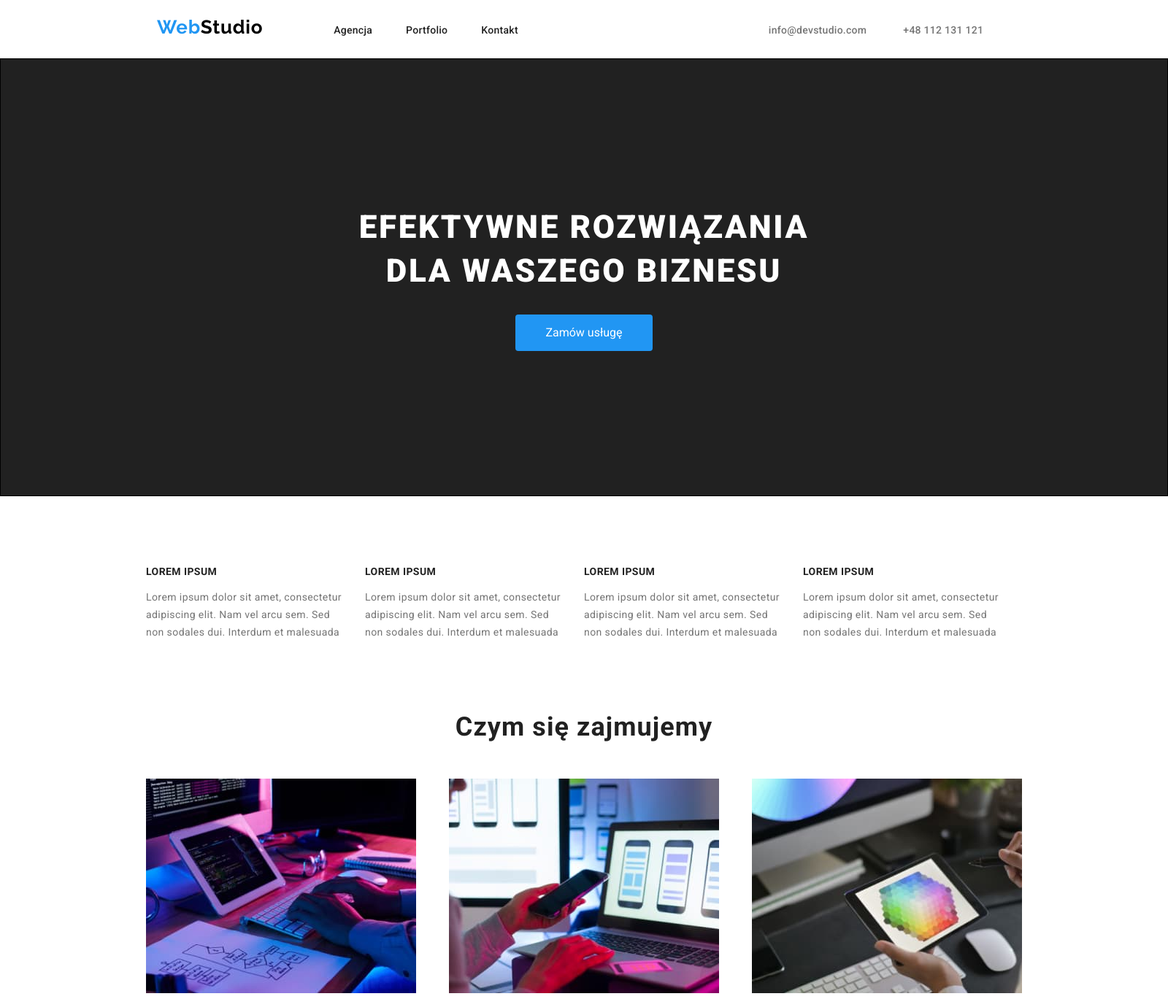
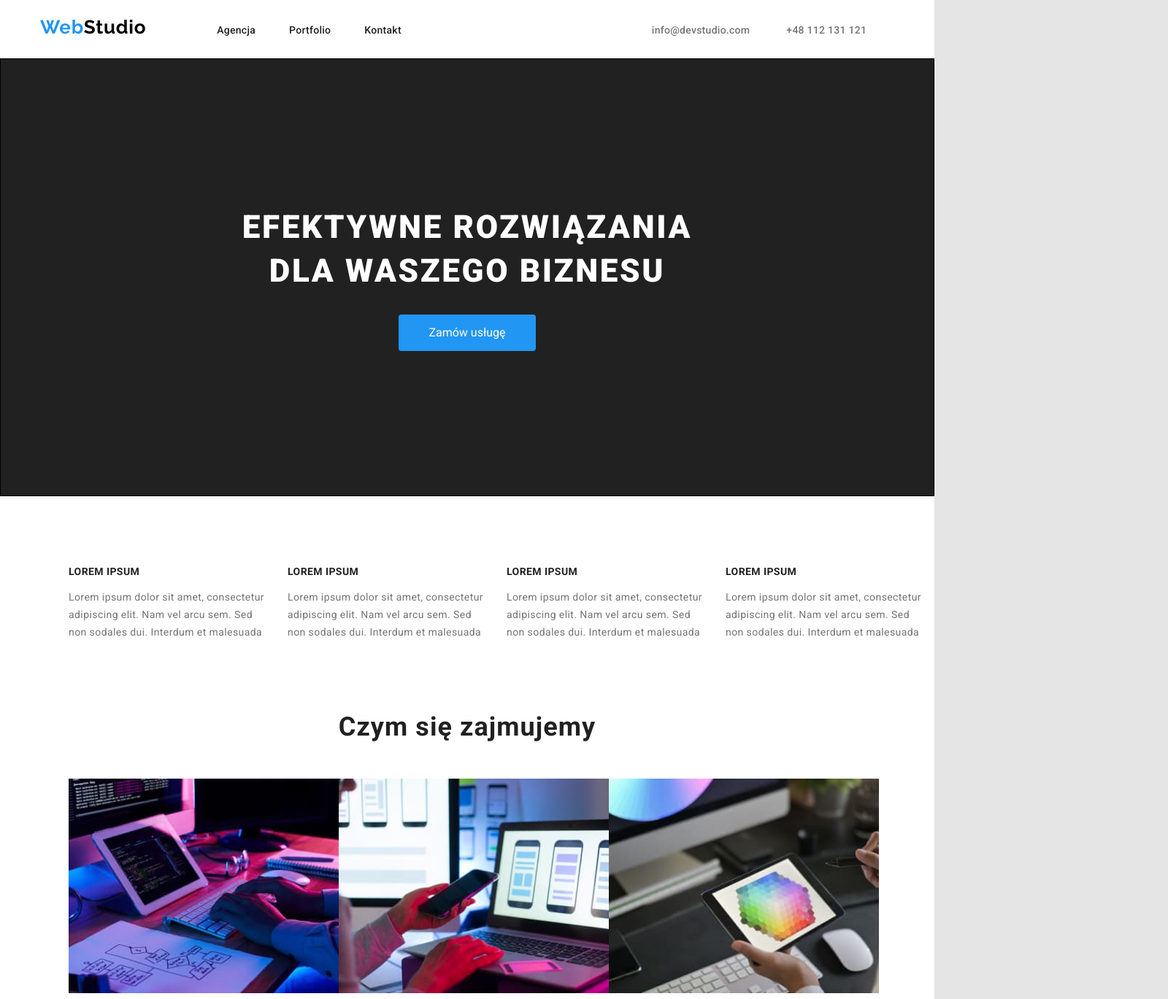
Before and after one commit to szmygiel/goit-markup-hw-03, a plain HTML site: page index.html in a window 1280 px wide. Shown: the top 1369 px of the page at 73% size, 1600 px wide, since content can reach past the window. Drawn offline with Linux system fonts and the light colour scheme.

Commit message:
corrections

```diff
--- a/CSS/styles.css
+++ b/CSS/styles.css
@@ -10,7 +10,6 @@
 body {
   font-family: "Roboto", sans-serif;
   background-color: var(--outside-background-color);
-  width: 1600px;
   margin: 0 auto;
 }
 /* ____________HEADER - top-bar/menu_____________ */
@@ -25,7 +24,7 @@ border-bottom: 1px solid #ececec;
 .container {
 display: flex;
 box-sizing: border-box;
-width: 1200px;
+max-width: 1200px;
 height: 80px;
 margin: 0px auto;
 margin-top: 0px;
@@ -33,6 +32,7 @@ margin-bottom: 0px;
 padding-left: 15px;
 padding-right: 15px;
 border-bottom: 1px solid #ececec;
+background-color: var(--page-color);
 }
 
 .content-logo {
@@ -110,10 +110,6 @@ margin-left: 0px;
 margin-right: 0px;
 }
 
-.container {
-background-color: var(--page-color);
- }
-
 .section-team {
 background-color: #F5F4FA;
 }
@@ -151,7 +147,7 @@ background-color: #F5F4FA;
 
 .container-main-title {
 box-sizing: border-box;
-width: 1200px;
+max-width: 1200px;
 margin: 0px auto;
 text-align: center;
 margin-bottom: 0px;
@@ -205,7 +201,6 @@ margin-bottom: 0px;
 /* _______Section LOREM IPSU with paragraphs____________ */
 
 .p-section {
-  width: 1600px;
   background-color: white;
   margin: 0 auto;
   padding-top: 94px;
@@ -235,14 +230,13 @@ letter-spacing: 0.03em;
 }
 
 section {
-  width: 1600px;
   margin: 0 auto;
   padding: 94px;
 }
 
 .p-container {
   display: flex;
-  width: 1200px;
+  max-width: 1200px;
   margin: 0 auto;
   justify-content: space-between;
 
@@ -275,7 +269,7 @@ background-color: white;
 }
 
  .container-what-we-do {
-  width: 1200px;
+  max-width: 1200px;
   margin: 0 auto;
  }
 
@@ -293,7 +287,7 @@ background-color: #F5F4FA;
 }
 
  .container-our-team {
-  width: 1200px;
+  max-width: 1200px;
   margin: 0 auto;
  }
 
@@ -345,7 +339,6 @@ justify-content: space-between;
 
 
 .section-footer{
-width: 1600px;
 height: 252px;
 background-color: var(--header-footer-color);
 padding: 0px;
@@ -414,7 +407,7 @@ padding-top: 0px;
 }
 
  .container-portfolio-pictures {
-  width: 1200px;
+  max-width: 1200px;
   margin: 0 auto;
  }
 
```
